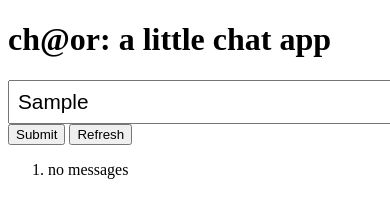
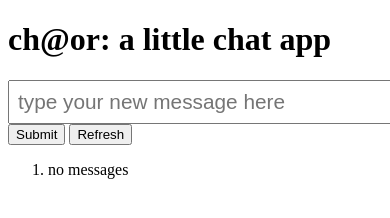
Before and after one commit to portsoc/chator, a website: page webpages/index.html in a window 390 px wide. Both pictures are taken after typing "Sample" into the empty fields and a click on the button "Submit". Drawn offline with Linux system fonts and the light colour scheme; no server answers.

Commit message:
Viewport, input cleaning
Cleans the input after the user submits the message
Viewport set to allow for better viewing on smaller mobile devices

```diff
--- a/webpages/chator.js
+++ b/webpages/chator.js
@@ -33,11 +33,16 @@ function fillMessages(data) {
 
 async function addMessage(e) {
   const newMsgEl = document.querySelector('#newmsg');
-  if (newMsgEl.value.trim() === '') return;
+  const newMessage = newMsgEl.value;
+
+  // Clearing the input after the user submits there message
+  newMsgEl.value = '';
+
+  if (newMessage.trim() === '') return;
 
   const response = await fetch('/messages', {
     method: 'POST',
-    body: JSON.stringify({ value: newMsgEl.value.trim() }),
+    body: JSON.stringify({ value: newMessage.trim() }),
     headers: {
       'content-type': 'application/json',
     },
--- a/webpages/index.html
+++ b/webpages/index.html
@@ -1,6 +1,9 @@
 <!doctype html>
-<title>ch@or: a little chat app</title>
-<link rel='stylesheet' href="css/index.css">
+<head>
+  <title>ch@or: a little chat app</title>
+  <link rel='stylesheet' href="css/index.css">
+  <meta name=viewport content="width=device-width initial-scale=1 maximum-scale=1">
+</head>
 
 <h1>ch@or: a little chat app</h1>
 
```
